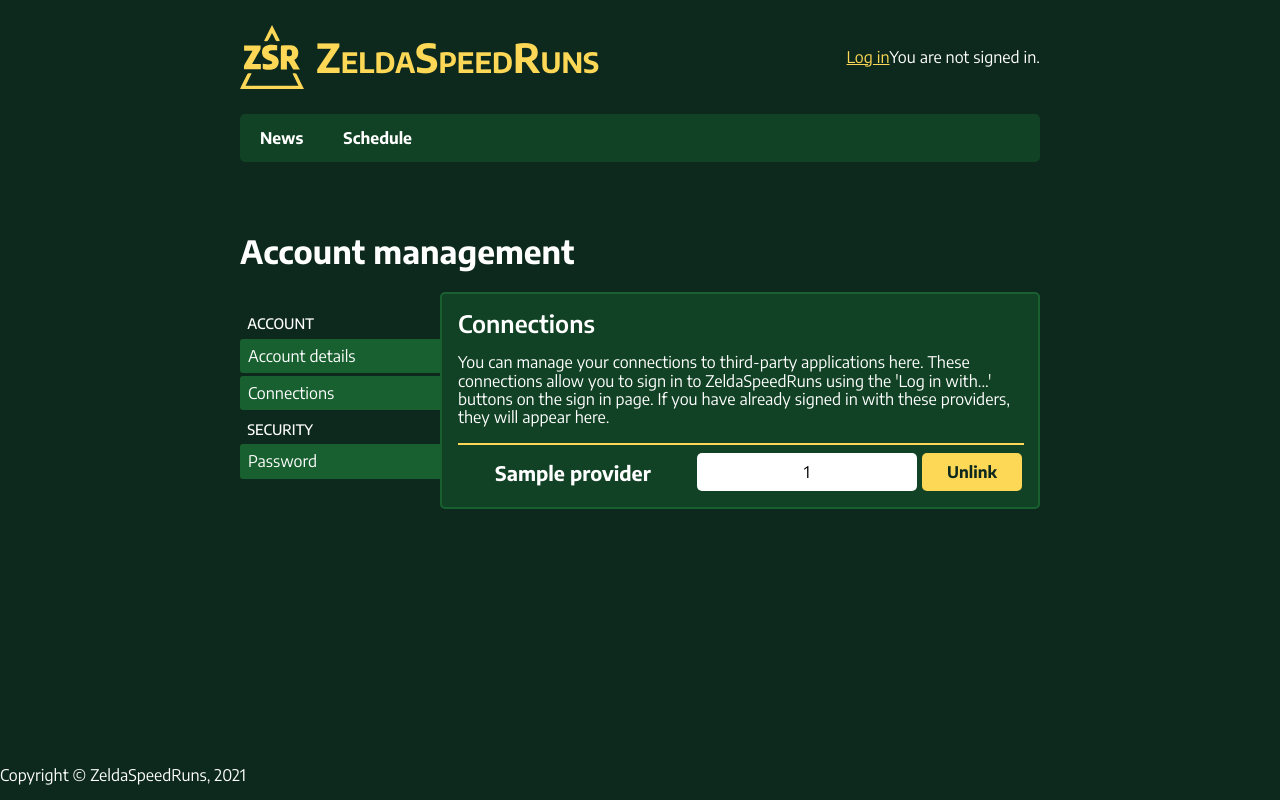
After one commit to knxtdoor/zeldaspeedruns, a Django app: template templates/accounts/acm_connections.html in a window 1280 px wide. The commit adds this page. Run offline with Django 3.2, Linux system fonts and the light colour scheme; the template is opened without the code that fills it: most values are stand-ins (such as "Sample title", 1, 10 or a date in 2020); style sheets or scripts are compiled from the project's sources; some libraries are stand-ins or nearby versions.

Commit message:
password change and account linking flows, further styling

```diff
--- a/accounts/forms.py
+++ b/accounts/forms.py
@@ -9,7 +9,3 @@ class SettingsForm(forms.Form):
     email = forms.EmailField(
         label='Email address',
     )
-    avatar = forms.ImageField(
-        label='Profile picture',
-        required=False,
-    )
--- a/accounts/urls.py
+++ b/accounts/urls.py
@@ -1,8 +1,9 @@
 from django.urls import path
 
-from accounts.views import SettingsView
+from accounts.views import SettingsView, ConnectionsView
 
 app_name = 'accounts'
 urlpatterns = [
-    path('manage/', SettingsView.as_view(), name='acm')
+    path('manage/', SettingsView.as_view(), name='acm'),
+    path('manage/connections/', ConnectionsView.as_view(), name='connections'),
 ]
--- a/accounts/views.py
+++ b/accounts/views.py
@@ -1,6 +1,6 @@
 from django.contrib.auth.mixins import LoginRequiredMixin
 from django.urls import reverse_lazy
-from django.views.generic import FormView
+from django.views.generic import FormView, TemplateView
 
 from accounts.forms import SettingsForm
 
@@ -27,3 +27,7 @@ class SettingsView(LoginRequiredMixin, FormView):
 
         user.save()
         return super().form_valid(form)
+
+
+class ConnectionsView(LoginRequiredMixin, TemplateView):
+    template_name = 'accounts/acm_connections.html'
--- a/requirements.txt
+++ b/requirements.txt
@@ -4,3 +4,4 @@ django-libsass>=0.9.0
 social-auth-app-django>=5.0.0
 Pillow>=8.3.0
 hashids>=1.3.0
+fontawesome-free>=5.15.0
--- a/static/styles/components/__all.scss
+++ b/static/styles/components/__all.scss
@@ -1,2 +1,3 @@
+@import "button";
 @import "user-status";
 @import "logo";
--- a/static/styles/components/_user-status.scss
+++ b/static/styles/components/_user-status.scss
@@ -25,8 +25,9 @@
   &__actions {
     display: none;
     visibility: hidden;
-    top: 30px;
+    top: 40px;
     right: 0;
+    box-shadow: 0 0 20px rgba(0, 0, 0, 0.5);
 
     position: absolute;
     transition: all 0.5s ease;
@@ -35,7 +36,8 @@
     border-radius: 0.3em;
     width: 200px;
 
-    background-color: $kokiri-green-900;
+    background-color: $kokiri-green-800;
+    border: 2px solid $kokiri-green-700;
   }
 
   &:hover > &__actions,
@@ -56,7 +58,7 @@
     font-weight: 500;
 
     &:hover {
-      background-color: $kokiri-green-800;
+      background-color: $kokiri-green-700;
     }
 
     &--danger {
@@ -64,8 +66,3 @@
     }
   }
 }
-
-.dropdown-separator {
-  border: 1px solid $triforce-gold;
-  margin: 0.5em;
-}
--- a/static/styles/core/_elements.scss
+++ b/static/styles/core/_elements.scss
@@ -23,3 +23,20 @@ main {
 footer {
   flex-shrink: 0;
 }
+
+button {
+  background-color: $triforce-gold;
+  color: $kokiri-green-900;
+  font-weight: bold;
+}
+
+input, button {
+  padding: 10px;
+  border-radius: 5px;
+  border: none;
+}
+
+hr {
+  border: 1px solid $triforce-gold;
+  width: 100%;
+}
--- a/static/styles/pages/_acm.scss
+++ b/static/styles/pages/_acm.scss
@@ -14,6 +14,7 @@
   &__legend {
     padding: 0.5em;
     font-weight: 500;
+    font-size: 0.9em;
     text-transform: uppercase;
   }
 
@@ -35,6 +36,7 @@
 
 .acm-blade {
   background: $kokiri-green-800;
+  border: 2px solid $kokiri-green-700;
   padding: 1em;
   border-radius: 5px;
   color: white;
@@ -48,6 +50,7 @@
 .acm-form-field {
   display: flex;
   flex-direction: column;
+  align-items: flex-start;
   margin: 1em 0;
 
   input:not(input[type=file]) {
@@ -62,3 +65,33 @@
     margin-bottom: 0.5em;
   }
 }
+
+.acm-connection {
+  display: grid;
+  grid-gap: 5px;
+  grid-template-columns: 32px 5fr auto 1fr;
+  align-items: center;
+
+  margin-bottom: 5px;
+
+  &:last-child {
+    margin-bottom: 0;
+  }
+
+  &__label {
+  font-size: 1.25em;
+    font-weight: bold;
+    flex-grow: 1;
+  }
+
+  &__display {
+    border: none;
+    border-radius: 5px;
+    text-align: center;
+    min-width: 200px;
+  }
+
+  &__button {
+    min-width: 100px;
+  }
+}
--- a/templates/accounts/acm.html
+++ b/templates/accounts/acm.html
@@ -8,21 +8,23 @@
         <nav id="account-management-nav" class="acm-navigation">
             <div class="acm-navigation__legend">Account</div>
             <a href="{% url 'accounts:acm' %}" class="acm-navigation__item">Account details</a>
-            <a href="#" class="acm-navigation__item">Password</a>
-            <a href="#" class="acm-navigation__item">Connections</a>
+            <a href="{% url 'accounts:connections' %}" class="acm-navigation__item">Connections</a>
+            <div class="acm-navigation__legend">Security</div>
+            <a href="{% url 'password_change' %}" class="acm-navigation__item">Password</a>
         </nav>
         <div id="account-management-blade" class="acm-blade">
-            <h2 class="acm-blade__title">Account details</h2>
             {% block blade_content %}
+                <h2 class="acm-blade__title">Account details</h2>
                 <form action="{% url 'accounts:acm' %}" method="post">
                     {% csrf_token %}
                     {% for field in form %}
                         <div class="acm-form-field">
                             {{ field.errors }}
                             {{ field.label_tag }} {{ field }}
+                            {{ field.help_text }}
                         </div>
                     {% endfor %}
-                    <input type="submit" value="Submit">
+                    <button type="submit">Submit</button>
                 </form>
             {% endblock %}
         </div>
--- /dev/null
+++ b/templates/accounts/acm_connections.html
@@ -0,0 +1,37 @@
+{% extends 'accounts/acm.html' %}
+
+{% block blade_content %}
+    <h2 class="acm-blade__title">Connections</h2>
+    <p>You can manage your connections to third-party applications here. These connections allow you to sign in to
+        ZeldaSpeedRuns using the &apos;Log in with...&apos; buttons on the sign in page. If you have already signed in
+        with these providers, they will appear here.</p>
+    <hr class="dropdown-separator"/>
+
+    {% for backend in backends.associated %}
+        <form class="acm-connection acm-connection--linked"
+              method="post" action="{% url 'social:disconnect' backend.provider %}?next={{ request.path }}">
+            {% csrf_token %}
+            <span class="fab fa-{{ backend.provider }} fa-lg"></span>
+            <label for="social-connection-{{ backend.provider }}" class="acm-connection__label">
+                {{ backend.provider|capfirst }}
+            </label>
+            <input class="acm-connection__display" id="social-connection-{{ backend.provider }}"
+                   type="text" readonly value="{{ backend.uid }}"/>
+            <button class="acm-connection__button" type="submit">Unlink</button>
+        </form>
+    {% endfor %}
+
+    {% for backend in backends.not_associated %}
+        <form class="acm-connection acm-connection--unlinked"
+              method="post" action="{% url 'social:begin' backend %}?next={{ request.path }}">
+            {% csrf_token %}
+            <span class="fab fa-{{ backend }} fa-lg"></span>
+            <label for="social-connection-{{ backend }}" class="acm-connection__label">
+                {{ backend|capfirst }}
+            </label>
+            <input class="acm-connection__display" id="social-connection-{{ backend }}"
+                   type="text" readonly value="Unlinked"/>
+            <button class="acm-connection__button" type="submit">Link</button>
+        </form>
+    {% endfor %}
+{% endblock %}
--- a/templates/base.html
+++ b/templates/base.html
@@ -13,6 +13,8 @@
     <link rel="preconnect" href="https://fonts.gstatic.com" crossorigin>
     <link href="https://fonts.googleapis.com/css2?family=Encode+Sans:wght@100;400;500;600;700&display=swap"
           rel="stylesheet">
+
+    <script src="{% static 'fontawesome_free/js/all.min.js' %}"></script>
 
     {% compress css %}
         <link rel="stylesheet" type="text/x-scss" href="{% static 'styles/main.scss' %}"/>
@@ -33,7 +35,10 @@
                     {% if user.avatar %}
                         <img class="user-status__avatar" src="{{ user.avatar.url }}" alt="User avatar"/>
                     {% endif %}
-                    <a href="#" class="user-status__name">{{ user.username }}</a>
+                    <a href="#" class="user-status__name">
+                        {{ user.username }}
+                        <span class="fas fa-caret-down"></span>
+                    </a>
                     <nav class="user-status__actions" aria-label="submenu">
                         <a href="/accounts/profile/" class="user-status__action">Profile</a>
                         <a href="{% url 'accounts:acm' %}" class="user-status__action">Manage account</a>
--- /dev/null
+++ b/templates/registration/password_change_done.html
@@ -0,0 +1,6 @@
+{% extends 'accounts/acm.html' %}
+
+{% block blade_content %}
+    <h2 class="acm-blade__title">Password</h2>
+    <p>Your password has been changed successfully.</p>
+{% endblock %}
--- a/zeldaspeedruns/settings.py
+++ b/zeldaspeedruns/settings.py
@@ -10,8 +10,11 @@ For the full list of settings and their values, see
 https://docs.djangoproject.com/en/3.2/ref/settings/
 """
 import os
+import sys
 import tempfile
 from pathlib import Path
+
+sys.modules['fontawesome_free'] = __import__('fontawesome-free')
 
 # Build paths inside the project like this: BASE_DIR / 'subdir'.
 BASE_DIR = Path(__file__).resolve().parent.parent
@@ -38,6 +41,7 @@ INSTALLED_APPS = [
     'django.contrib.staticfiles',
     'compressor',
     'social_django',
+    'fontawesome_free',
     'accounts.apps.AccountsConfig',
 ]
 
```
Also changed, not shown: templates/registration/password_change_form.html (added, +18 -0 lines), static/styles/components/_button.scss (added).
